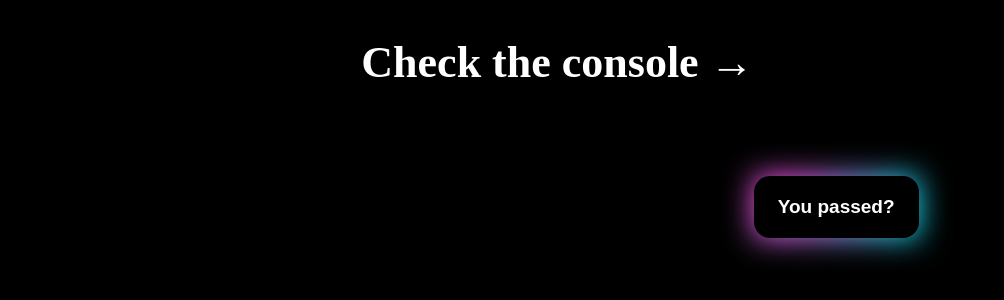
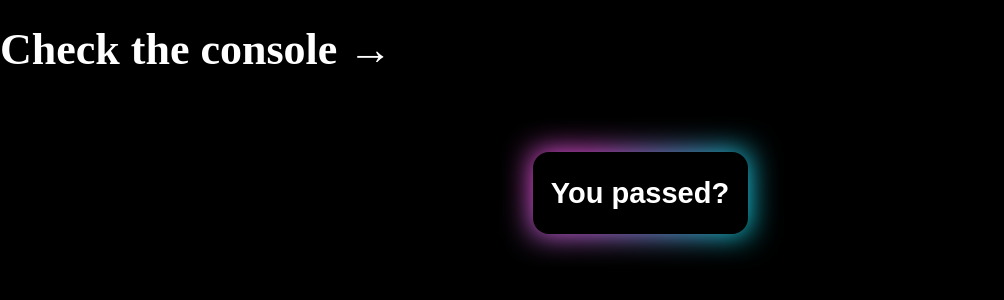
Before and after one commit to JuanSeCortes/learn-programming, a plain HTML site: page Course JS/Aprob.html in a window 1280 px wide. Shown: the whole page, without its empty margins (0-1004 px from the left). Drawn offline with Linux system fonts and the light colour scheme.

Commit message:
My first JS code

```diff
--- a/Course JS/styleAprob.css
+++ b/Course JS/styleAprob.css
@@ -8,14 +8,16 @@ h1{
     color: white;
     font-size: 44px;
     left: 0px;
+    position: absolute;
 }
+
 button{
-    width: 165px;
-    height: 62px;
+    width: 215px;
+    height: 82px;
     top: 9rem;
     cursor: pointer;
     color: white;
-    font-size: 19px;
+    font-size: 29px;
     border-radius: 1rem;
     border: none;
     position: relative;
```
